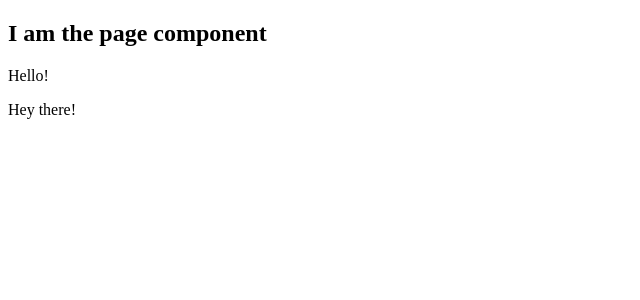
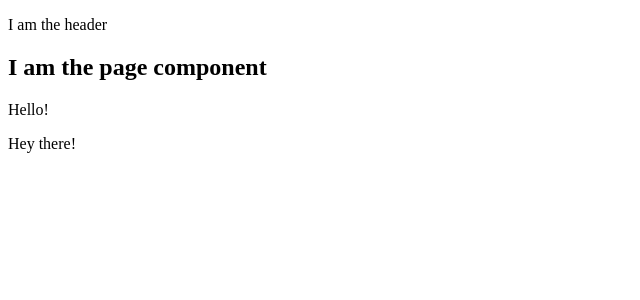
Before and after one commit to islomar/advanced-react-graphql-course, a Next.js app in the folder frontend/: page / in a window 1280 px wide. Shown: the top 300 px of the page, without its empty margins (0-640 px from the left). Built offline with nearby package versions, Linux system fonts and the light colour scheme.

Commit message:
Module 2: add a Header to the Page component

```diff
--- /dev/null
+++ b/frontend/components/Header.js
@@ -0,0 +1,7 @@
+export default function Header() {
+  return (
+    <header>
+      <p>I am the header</p>
+    </header>
+  );
+}
--- a/frontend/components/Page.js
+++ b/frontend/components/Page.js
@@ -1,8 +1,10 @@
 import { PropTypes } from 'prop-types';
+import Header from './Header';
 
 export default function Page({ children, cool }) {
   return (
     <div>
+      <Header />
       <h2>I am the page component</h2>
       {children}
       <h3>{cool}</h3>
```
